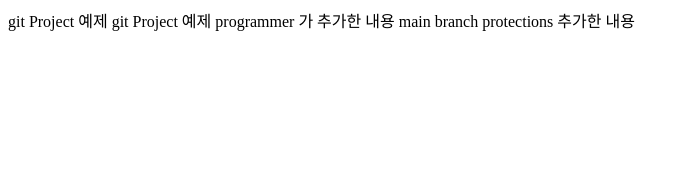
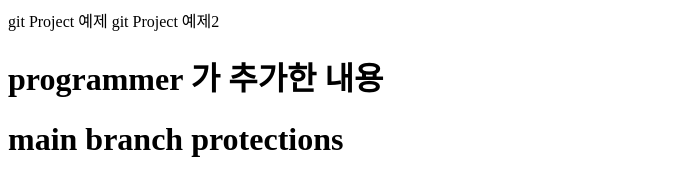
Before and after one commit to maegigal/git_Projrct, a plain HTML site: page index.html in a window 1280 px wide. Shown: the whole page, without its empty margins (0-690 px from the left). Drawn offline with Linux system fonts and the light colour scheme.

Commit message:
protection commit

```diff
--- a/index.html
+++ b/index.html
@@ -1,11 +1,14 @@
 <html>
     <head> </head>
 
-    <body>git Project 예제</body>
+    <body>
+    <hi>git Project 예제</hi>
 
-    <body>git Project 예제</body>
+    <hi>git Project 예제2</hi>
 
-    <body>programmer 가 추가한 내용</body>
+    <h1>programmer 가 추가한 내용</h1>
 
-    <body>main branch protections</body> 추가한 내용</body>
-    </html>
+    <h1>main branch protections<h1>
+
+    </body>
+</html>
```
